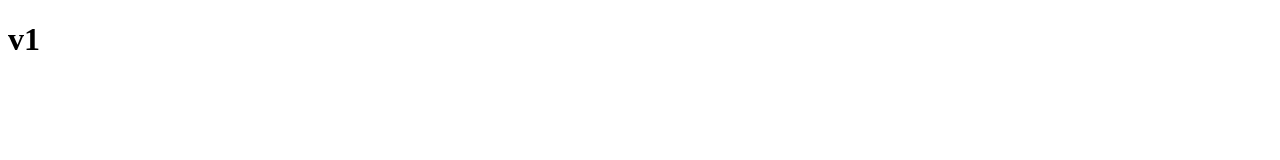
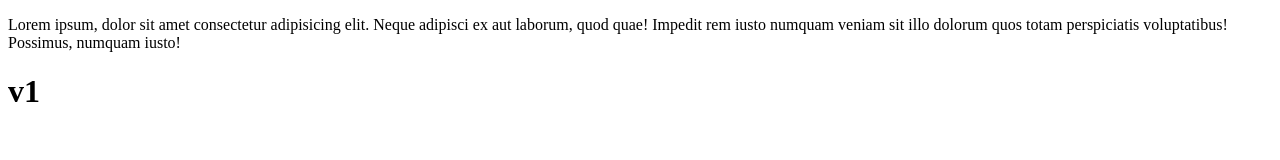
Before and after one commit to Jafarhussain140/gittt, a plain HTML site: page index.html in a window 1280 px wide. Drawn offline with Linux system fonts and the light colour scheme.

Commit message:
duusra commit

```diff
--- a/index.html
+++ b/index.html
@@ -4,6 +4,7 @@
     <meta charset="UTF-8">
     <meta name="viewport" content="width=device-width, initial-scale=1.0">
     <title>Document</title>
+    <p>Lorem ipsum, dolor sit amet consectetur adipisicing elit. Neque adipisci ex aut laborum, quod quae! Impedit rem iusto numquam veniam sit illo dolorum quos totam perspiciatis voluptatibus! Possimus, numquam iusto!</p>
 </head>
 <body>
     <h1>v1</h1>
```
